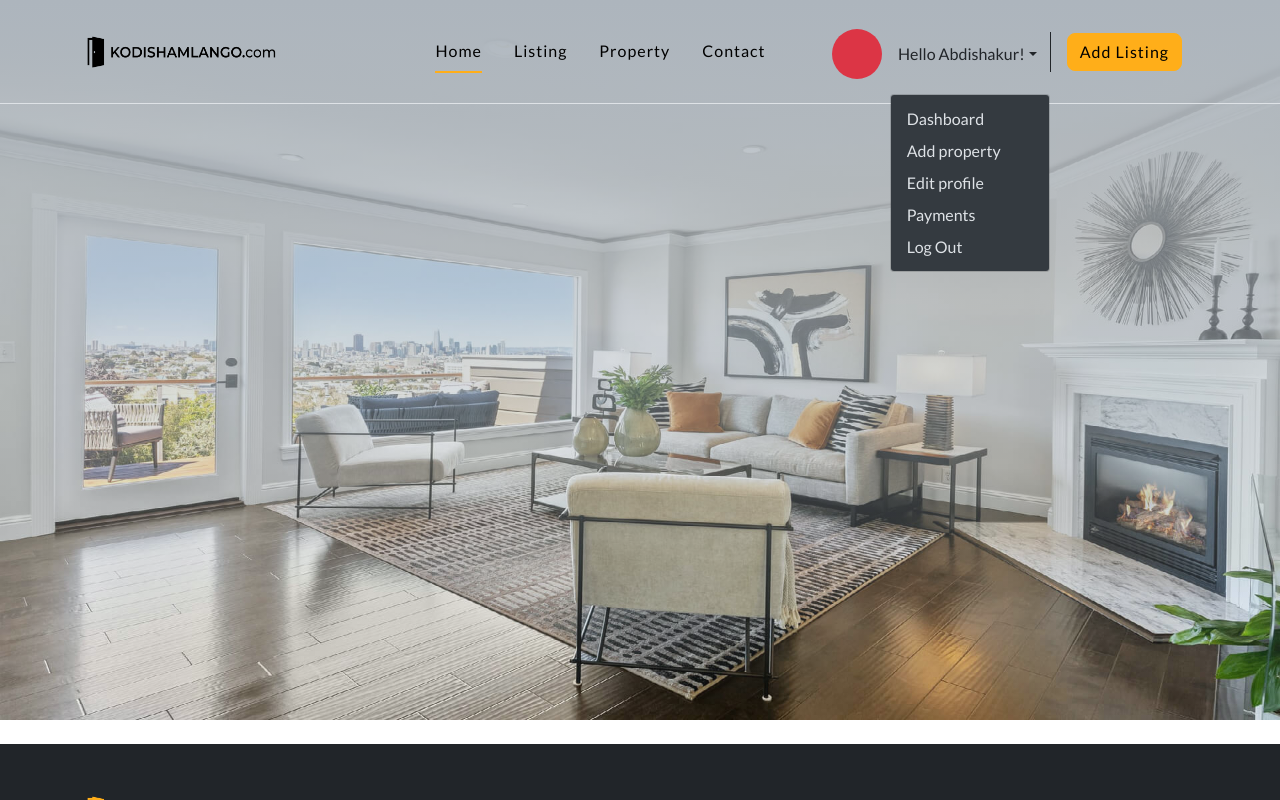
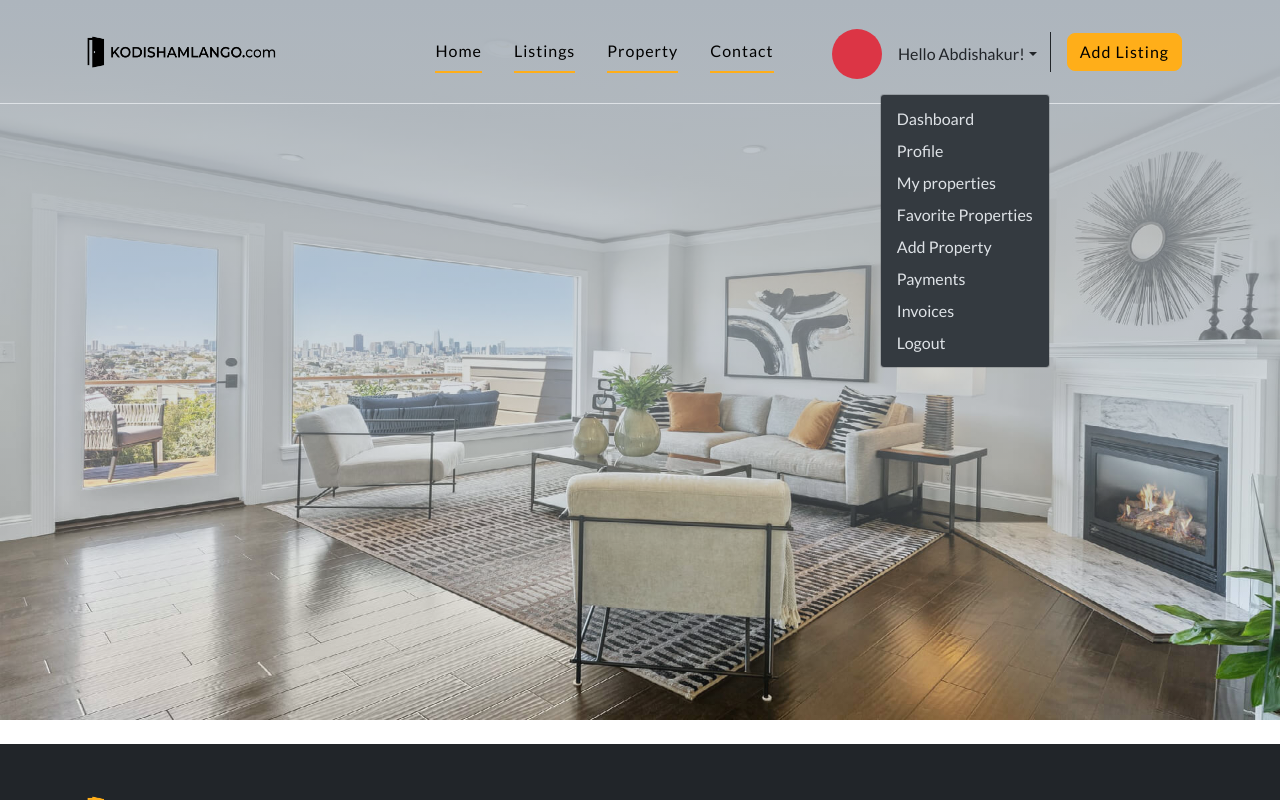
Before and after one commit to WaryaWaxbaro/kodishamlangocom, a Next.js app: page / in a window 1280 px wide. Both pictures are taken after a click on the button "Hello Abdishakur!". Shown: the top 800 px of the page. Built offline with nearby package versions, Linux system fonts and the light colour scheme.

Commit message:
refactor navbar and update sidebar

```diff
--- a/layout/Navbar.js
+++ b/layout/Navbar.js
@@ -17,7 +17,7 @@ export default function Navbar(props) {
     let elementBounds = navRef.current;
     if (elementBounds) {
       let { bottom } = elementBounds.getBoundingClientRect();
-      console.log("bottom ", bottom);
+
       if (bottom < -50) {
         setStickyNav(true);
       } else {
@@ -25,11 +25,7 @@ export default function Navbar(props) {
       }
     }
   };
-  const { pathname } = useRouter();
-  const commonStyles = {
-    nav: "navbar navbar-light navbar-expand-lg fixed-top flex-nowrap z-to-150 shadow-sm transition-2s",
-    menu: "navbar-toggler border-2 outline-none no-shadow-btn p-1",
-  };
+
   return (
     <>
       <nav
--- a/layout/NavbarLinks.js
+++ b/layout/NavbarLinks.js
@@ -32,52 +32,23 @@ export default function NavbarLinks() {
           ></button>
         </div>
         <div className="offcanvas-body">
-          <div className="h-100 nav-section-width d-flex flex-column flex-lg-row align-items-center justify-content-end justify-content-xl-between ms-xl-auto">
+          <div className="d-none h-100 nav-section-width d-lg-flex flex-column flex-lg-row align-items-center justify-content-end justify-content-xl-between ms-xl-auto">
             <ul className="navbar-nav">
-              <li className="nav-item ls-1 p-lg-3">
+              {mainLinks.map((link) => (
+                <li key={link.name} className="nav-item ls-1 p-lg-3">
                   <span
                     className={
-                    pathname === "/"
+                      link.url === pathname
                         ? "main-nav-links active"
                         : "main-nav-links"
                     }
                   >
-                  <Link href="/">Home</Link>
+                    <Link href={link.url}>
+                      <a>{link.name}</a>
+                    </Link>
                   </span>
                 </li>
-              <li className="nav-item ls-1 p-lg-3">
-                <span
-                  className={
-                    pathname === "/listing"
-                      ? "main-nav-links active"
-                      : "main-nav-links"
-                  }
-                >
-                  <Link href="/listing">Listing</Link>
-                </span>
-              </li>
-              <li className="nav-item ls-1 p-lg-3">
-                <span
-                  className={
-                    pathname === "/property"
-                      ? "main-nav-links active"
-                      : "main-nav-links"
-                  }
-                >
-                  <Link href="/property">Property</Link>
-                </span>
-              </li>
-              <li className="nav-item ls-1 p-lg-3">
-                <span
-                  className={
-                    pathname === "/contact"
-                      ? "main-nav-links active"
-                      : "main-nav-links"
-                  }
-                >
-                  <Link href="/contact">Contact</Link>
-                </span>
-              </li>
+              ))}
             </ul>
             <ul className="navbar-nav align-items-center justify-content-end">
               <li className="nav-item dropdown">
@@ -102,31 +73,13 @@ export default function NavbarLinks() {
                   className="dropdown-menu dropdown-menu-dark dropdown-menu-end"
                   aria-labelledby="navbarDarkDropdownMenuLink"
                 >
-                  <li>
-                    <a className="dropdown-item" href="#">
-                      Dashboard
-                    </a>
+                  {dropdownLinks.map((link) => (
+                    <li key={link.name}>
+                      <Link href={link.url}>
+                        <span className="dropdown-item">{link.name}</span>
+                      </Link>
                     </li>
-                  <li>
-                    <a className="dropdown-item" href="#">
-                      Add property
-                    </a>
-                  </li>
-                  <li>
-                    <a className="dropdown-item" href="#">
-                      Edit profile
-                    </a>
-                  </li>
-                  <li>
-                    <a className="dropdown-item" href="#">
-                      Payments
-                    </a>
-                  </li>
-                  <li>
-                    <a className="dropdown-item" href="#">
-                      Log Out
-                    </a>
-                  </li>
+                  ))}
                 </ul>
               </li>
               <li className="nav-item">
@@ -141,8 +94,125 @@ export default function NavbarLinks() {
               </li>
             </ul>
           </div>
+          <div className="h-100 nav-section-width d-lg-none">
+            <div className="w-100 mb-5 text-center">
+              <div className="square-96 mx-auto rounded-circle bg-danger border border-4 border-primary mb-3"></div>
+              <p>Shakur Hassan</p>
+            </div>
+            <ul className="list-unstyled px-3">
+              {dropdownLinks.map((link, index) => (
+                <li key={`${link.name}_${index}`} className="mb-2">
+                  <Link href={link.url}>
+                    <a
+                      className={
+                        link.url === pathname
+                          ? "dropdown-item active"
+                          : "dropdown-item"
+                      }
+                    >
+                      <span className="d-flex align-items-center">
+                        <span className="d-block me-3">
+                          <i className={link.icon}></i>
+                        </span>
+                        <span className="d-block">{link.name}</span>
+                      </span>
+                    </a>
+                  </Link>
+                </li>
+              ))}
+            </ul>
+            <hr className="mx-3" />
+            <ul className="list-unstyled px-3">
+              {mainLinks.map((link, index) => (
+                <li key={`${link.name}_${index}`} className="mb-2">
+                  <Link href={link.url}>
+                    <a
+                      className={
+                        link.url === pathname
+                          ? "dropdown-item active"
+                          : "dropdown-item"
+                      }
+                    >
+                      <span className="d-flex align-items-center">
+                        <span className="d-block me-3">
+                          <i className={link.icon}></i>
+                        </span>
+                        <span className="d-block">{link.name}</span>
+                      </span>
+                    </a>
+                  </Link>
+                </li>
+              ))}
+            </ul>
+          </div>
         </div>
       </div>
     </div>
   );
 }
+
+const mainLinks = [
+  {
+    name: "Home",
+    url: "/",
+    icon: "bi bi-house-door-fill",
+  },
+  {
+    name: "Listings",
+    url: "/",
+    icon: "bi bi-card-list",
+  },
+  {
+    name: "Property",
+    url: "/",
+    icon: "bi bi-card-text",
+  },
+  {
+    name: "Contact",
+    url: "/",
+    icon: "bi bi-envelope-fill",
+  },
+];
+
+const dropdownLinks = [
+  {
+    name: "Dashboard",
+    url: "/",
+    icon: "bi bi-speedometer",
+  },
+  {
+    name: "Profile",
+    url: "/",
+    icon: "bi bi-person-fill",
+  },
+  {
+    name: "My properties",
+    url: "/",
+    icon: "bi bi-list-ul",
+  },
+  {
+    name: "Favorite Properties",
+    url: "/",
+    icon: "bi bi-heart-fill",
+  },
+  {
+    name: "Add Property",
+    url: "/",
+    icon: "bi bi-plus-circle-fill",
+  },
+  {
+    name: "Payments",
+    url: "/",
+    icon: "bi bi-credit-card-fill",
+  },
+  {
+    name: "Invoices",
+    url: "/",
+    icon: "bi bi-journals",
+  },
+  {
+    name: "Logout",
+    url: "/",
+    icon: "bi bi-box-arrow-right",
+  },
+];
--- a/scss/_utility.scss
+++ b/scss/_utility.scss
@@ -518,6 +518,18 @@
   min-width: 54px;
 }
 
+.square-64 {
+  height: 64px;
+  width: 64px;
+  min-width: 64px;
+}
+
+.square-96 {
+  height: 96px;
+  width: 96px;
+  min-width: 96px;
+}
+
 .cursor-pointer {
   cursor: pointer;
 }
```
Lines whose indentation alone changed are shown as unchanged.
